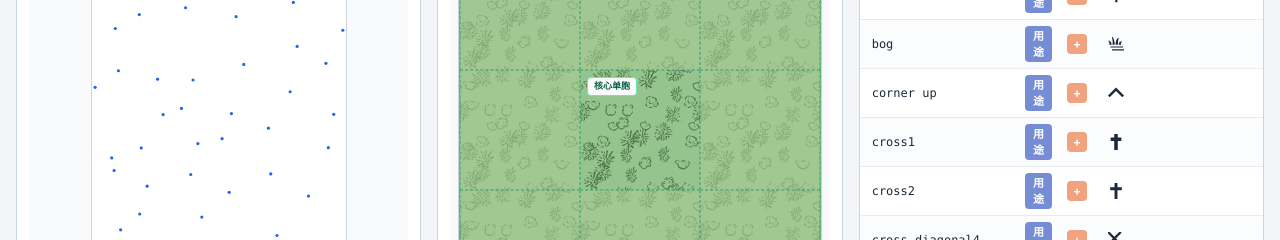
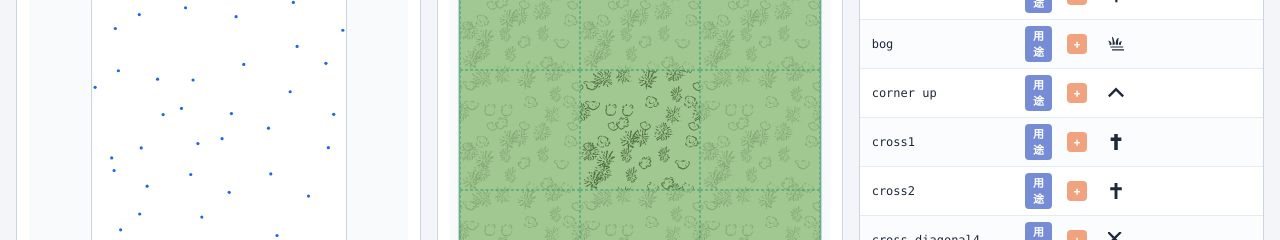
Before and after one commit to OpenQGIS/carto-pattern-studio, a React (Vite) app: page / in a window 1280 px wide. Shown: the part 215-455 px from the top of the page. Built offline with nearby package versions, Linux system fonts and the light colour scheme.

Commit message:
fix: remove unwanted badge from center tile

```diff
--- a/src/App.tsx
+++ b/src/App.tsx
@@ -429,17 +429,8 @@ export default function App() {
                       {Array.from({ length: 9 }).map((_, i) => (
                         <div
                           key={i}
-                          className="border border-dashed border-emerald-600/40 flex items-start justify-start p-1.5"
-                          style={{
-                            backgroundColor: i === 4 ? 'rgba(5, 150, 105, 0.08)' : 'transparent',
-                          }}
-                        >
-                          {i === 4 && (
-                            <span className="text-[9px] font-mono font-bold text-emerald-800 bg-white/95 px-1.5 py-0.5 rounded border border-emerald-300 shadow-xs">
-                              核心单胞
-                            </span>
-                          )}
-                        </div>
+                          className="border border-dashed border-emerald-600/40"
+                        />
                       ))}
                     </div>
                   )}
--- a/src/components/Viewport.tsx
+++ b/src/components/Viewport.tsx
@@ -214,15 +214,8 @@ export const Viewport: React.FC<ViewportProps> = ({
                 {Array.from({ length: 9 }).map((_, i) => (
                   <div
                     key={i}
-                    className="border border-dashed border-emerald-500/30 flex items-start justify-start p-2"
-                    style={{
-                      backgroundColor: i === 4 ? 'rgba(16, 185, 129, 0.08)' : 'transparent',
-                    }}
-                  >
-                    <span className="text-[10px] font-mono font-bold text-emerald-400/80 bg-slate-900/80 px-1 rounded">
-                      {i === 4 ? '核心单胞 (Center)' : `拼贴 #${i + 1}`}
-                    </span>
-                  </div>
+                    className="border border-dashed border-emerald-500/30"
+                  />
                 ))}
               </div>
             )}
```
